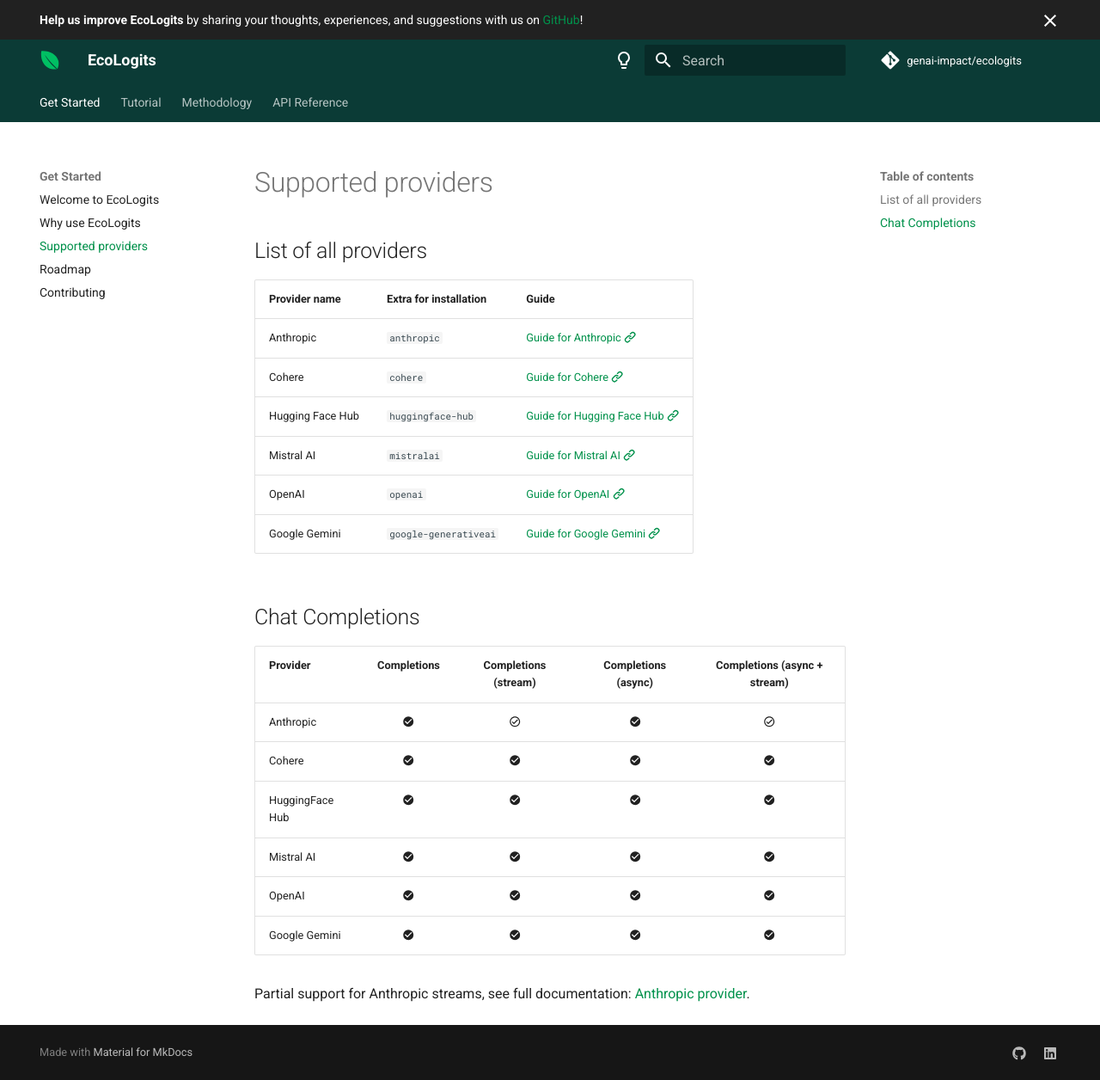
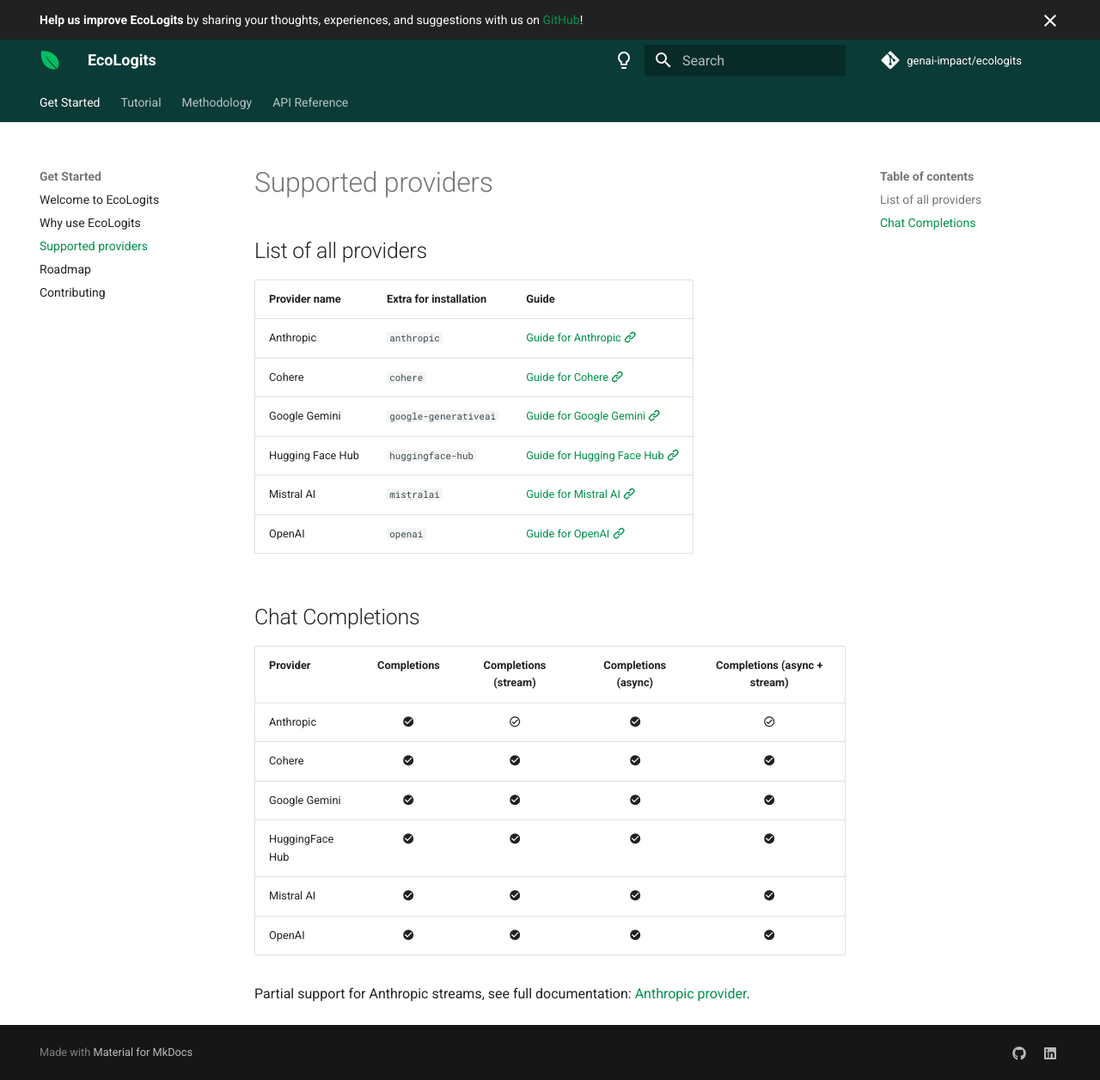
Before and after one commit to genai-impact/ecologits, an MkDocs documentation site: the page built from docs/providers.md, in a window 1280 px wide and 1256 px high. Shown: the whole window at 86% size. Built offline with MkDocs 1.6.1 and Material for MkDocs 9.7.7, drawn with Linux system fonts in a browser that asks for light colours; comment, search, counter and statistics services are not loaded.

```diff
--- a/docs/providers.md
+++ b/docs/providers.md
@@ -6,10 +6,10 @@
 |------------------|------------------------|----------------------------------------------------------------------------------------|
 | Anthropic        | `anthropic`            | [Guide for Anthropic :octicons-link-16:](tutorial/providers/anthropic.md)              |
 | Cohere           | `cohere`               | [Guide for Cohere :octicons-link-16:](tutorial/providers/cohere.md)                    |
+| Google Gemini    | `google-generativeai`  | [Guide for Google Gemini :octicons-link-16:](tutorial/providers/google.md)             |
 | Hugging Face Hub | `huggingface-hub`      | [Guide for Hugging Face Hub :octicons-link-16:](tutorial/providers/huggingface_hub.md) |
 | Mistral AI       | `mistralai`            | [Guide for Mistral AI :octicons-link-16:](tutorial/providers/mistralai.md)             |
 | OpenAI           | `openai`               | [Guide for OpenAI :octicons-link-16:](tutorial/providers/openai.md)                    |
-| Google Gemini    | `google-generativeai`  | [Guide for Google Gemini :octicons-link-16:](tutorial/providers/google.md)             |
 
 
 ## Chat Completions
@@ -18,9 +18,9 @@
 |-----------------|:----------------------------------:|:---------------------------------:|:---------------------------------:|:---------------------------------:|
 | Anthropic       | :material-checkbox-marked-circle:  |  :material-check-circle-outline:  | :material-checkbox-marked-circle: |  :material-check-circle-outline:  |
 | Cohere          | :material-checkbox-marked-circle:  | :material-checkbox-marked-circle: | :material-checkbox-marked-circle: | :material-checkbox-marked-circle: |
+| Google Gemini   | :material-checkbox-marked-circle:  | :material-checkbox-marked-circle: | :material-checkbox-marked-circle: | :material-checkbox-marked-circle: |
 | HuggingFace Hub | :material-checkbox-marked-circle:  | :material-checkbox-marked-circle: | :material-checkbox-marked-circle: | :material-checkbox-marked-circle: |
 | Mistral AI      | :material-checkbox-marked-circle:  | :material-checkbox-marked-circle: | :material-checkbox-marked-circle: | :material-checkbox-marked-circle: |
 | OpenAI          | :material-checkbox-marked-circle:  | :material-checkbox-marked-circle: | :material-checkbox-marked-circle: | :material-checkbox-marked-circle: |
-| Google Gemini   | :material-checkbox-marked-circle:  | :material-checkbox-marked-circle: | :material-checkbox-marked-circle: | :material-checkbox-marked-circle: |
 
 Partial support for Anthropic streams, see full documentation: [Anthropic provider](tutorial/providers/anthropic.md).
--- a/mkdocs.yml
+++ b/mkdocs.yml
@@ -15,10 +15,10 @@ nav:
       - 'Providers':
           - 'Anthropic': tutorial/providers/anthropic.md
           - 'Cohere': tutorial/providers/cohere.md
+          - 'Google Gemini': tutorial/providers/google.md
           - 'Hugging Face Hub': tutorial/providers/huggingface_hub.md
           - 'Mistral AI': tutorial/providers/mistralai.md
           - 'OpenAI': tutorial/providers/openai.md
-          - 'Google Gemini': tutorial/providers/google.md
   - 'Methodology':
       - 'Introduction': methodology/index.md
       - 'LLM Inference': methodology/llm_inference.md
```
Also changed, not shown: docs/index.md (+1 -1 lines).
